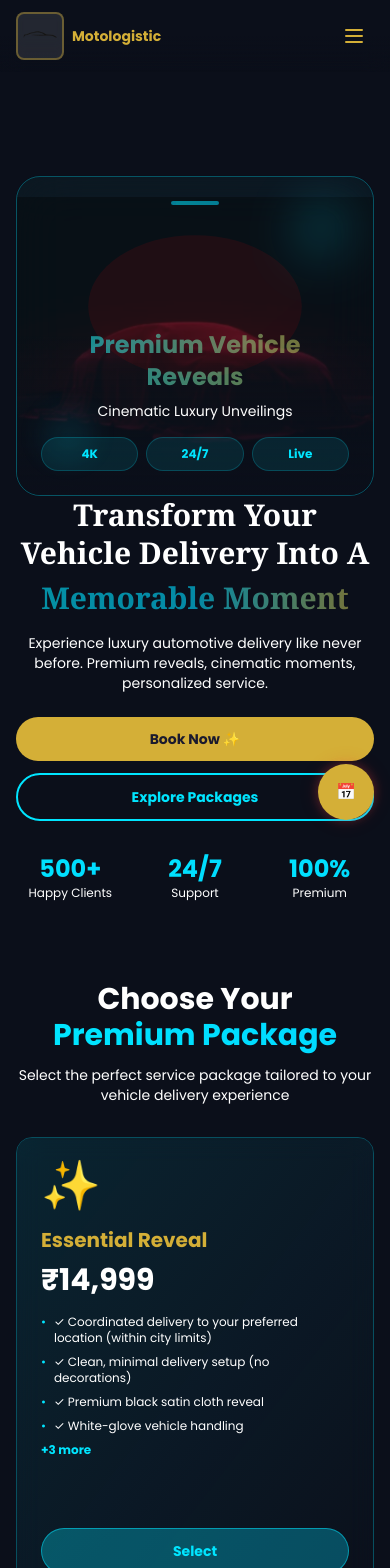
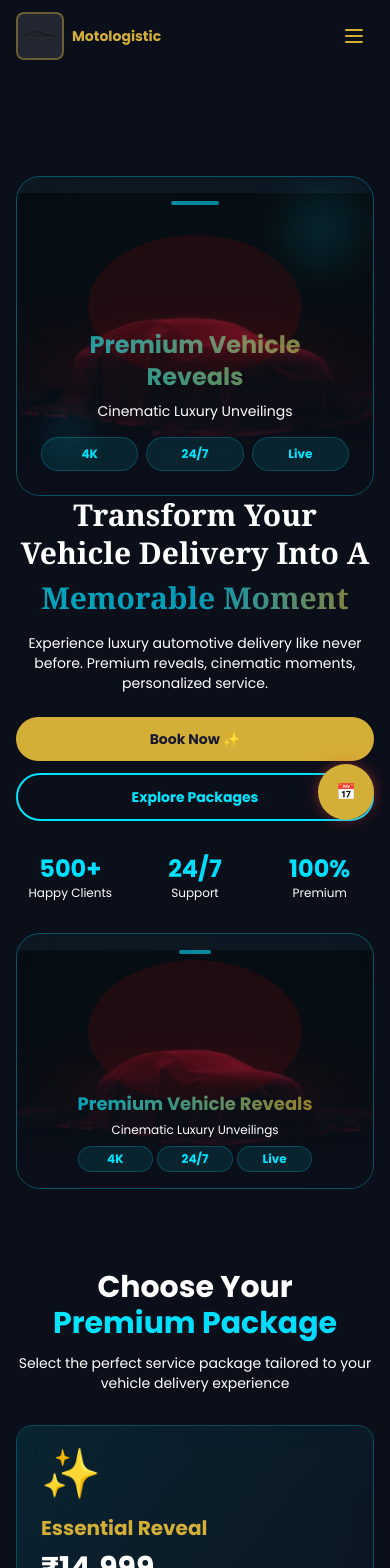
Before and after one commit to Saadalikhan8055/motologistic-moments, a Next.js app: page / in a window 390 px wide. Shown: the top 1568 px of the page. Built offline with nearby package versions, Linux system fonts and the light colour scheme.

Commit message:
Add second Premium Vehicle Reveals card below Explore Packages on mobile

```diff
--- a/src/components/ResponsiveHero.tsx
+++ b/src/components/ResponsiveHero.tsx
@@ -152,6 +152,77 @@ export default function ResponsiveHero({ onBookingClick }: ResponsiveHeroProps)
                 </div>
               ))}
             </div>
+
+            {/* Mobile-only Second Reveal Card */}
+            <div className="md:hidden w-full relative h-64 justify-center items-center mt-8">
+              {/* Animated Background Glow */}
+              <div className="absolute inset-0 rounded-3xl bg-gradient-to-br from-accent-cyan/5 via-accent-purple/5 to-accent-blue/5 blur-2xl -z-10 animate-pulse-glow" />
+
+              {/* Main Card with Glassmorphism */}
+              <div
+                className="relative w-full h-full rounded-3xl backdrop-blur-xl border border-accent-cyan/30 bg-gradient-to-br from-accent-cyan/8 to-accent-purple/8 overflow-hidden group hover:border-accent-cyan/60 transition-all duration-500"
+              >
+                {/* Animated Border Gradient */}
+                <div className="absolute inset-0 rounded-3xl bg-gradient-to-r from-accent-cyan via-accent-purple to-accent-blue opacity-0 group-hover:opacity-20 transition-opacity duration-500 p-[2px]" />
+
+                {/* Car Image */}
+                <Image
+                  src="/car.png"
+                  alt="Premium Vehicle"
+                  fill
+                  className="object-cover object-center animate-float-up"
+                  priority
+                  sizes="100vw"
+                />
+
+                {/* Red Reveal Overlay - Dramatic Effect */}
+                <div className="absolute inset-0 rounded-3xl pointer-events-none">
+                  <svg viewBox="0 0 600 400" className="w-full h-full" style={{ opacity: 0.3 }}>
+                    <ellipse cx="300" cy="150" rx="180" ry="120" fill="#CC0000" opacity="0.4" />
+                  </svg>
+                </div>
+
+                {/* Overlay Gradient - Red to Dark */}
+                <div className="absolute inset-0 bg-gradient-to-t from-luxury-dark via-transparent to-transparent rounded-3xl" />
+
+                {/* Premium Content */}
+                <div className="relative z-10 h-full flex flex-col items-center justify-between p-4">
+                  {/* Top Accent Line */}
+                  <div className="w-8 h-1 bg-gradient-to-r from-accent-cyan to-accent-purple rounded-full animate-shimmer-premium" />
+
+                  {/* Spacer */}
+                  <div />
+
+                  {/* Bottom Content */}
+                  <div className="text-center">
+                    {/* Premium Text with Gradient */}
+                    <h3 className="text-lg font-bold mb-1 bg-gradient-to-r from-accent-cyan via-text-primary to-accent-gold bg-clip-text text-transparent animate-pulse-intense">
+                      Premium Vehicle Reveals
+                    </h3>
+
+                    {/* Subtitle */}
+                    <p className="text-xs text-text-secondary mb-2">
+                      Cinematic Luxury Unveilings
+                    </p>
+
+                    {/* Feature Pills */}
+                    <div className="grid grid-cols-3 gap-1 w-full">
+                      {['4K', '24/7', 'Live'].map((feature, i) => (
+                        <div
+                          key={i}
+                          className="px-2 py-1 rounded-full bg-accent-cyan/10 border border-accent-cyan/20 text-xs font-bold text-accent-cyan text-center hover:bg-accent-cyan/20 transition-all duration-300"
+                          style={{
+                            animation: `slide-up 0.6s ease-out ${i * 0.1}s both`,
+                          }}
+                        >
+                          {feature}
+                        </div>
+                      ))}
+                    </div>
+                  </div>
+                </div>
+              </div>
+            </div>
           </div>
 
           {/* Visual Element (Mobile/Desktop) - Ultra-Premium Cinematic Card */}
```
